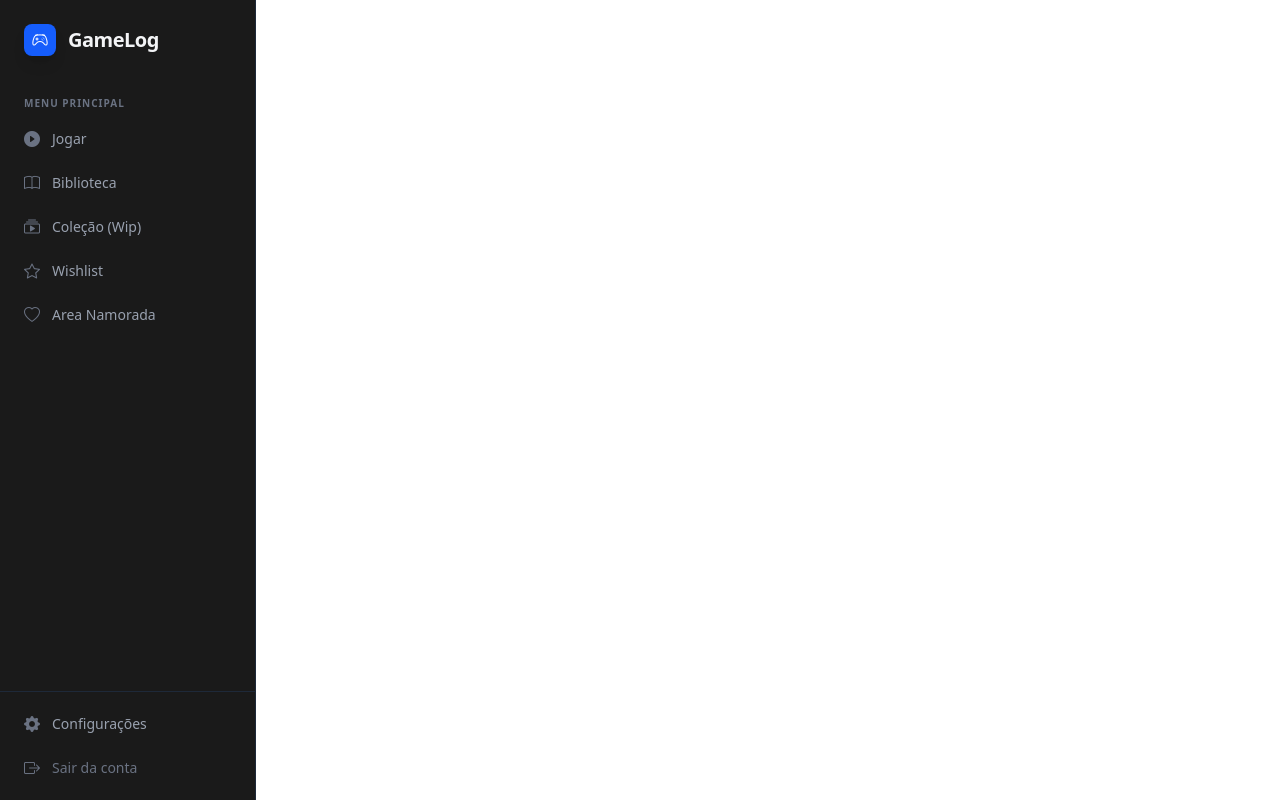
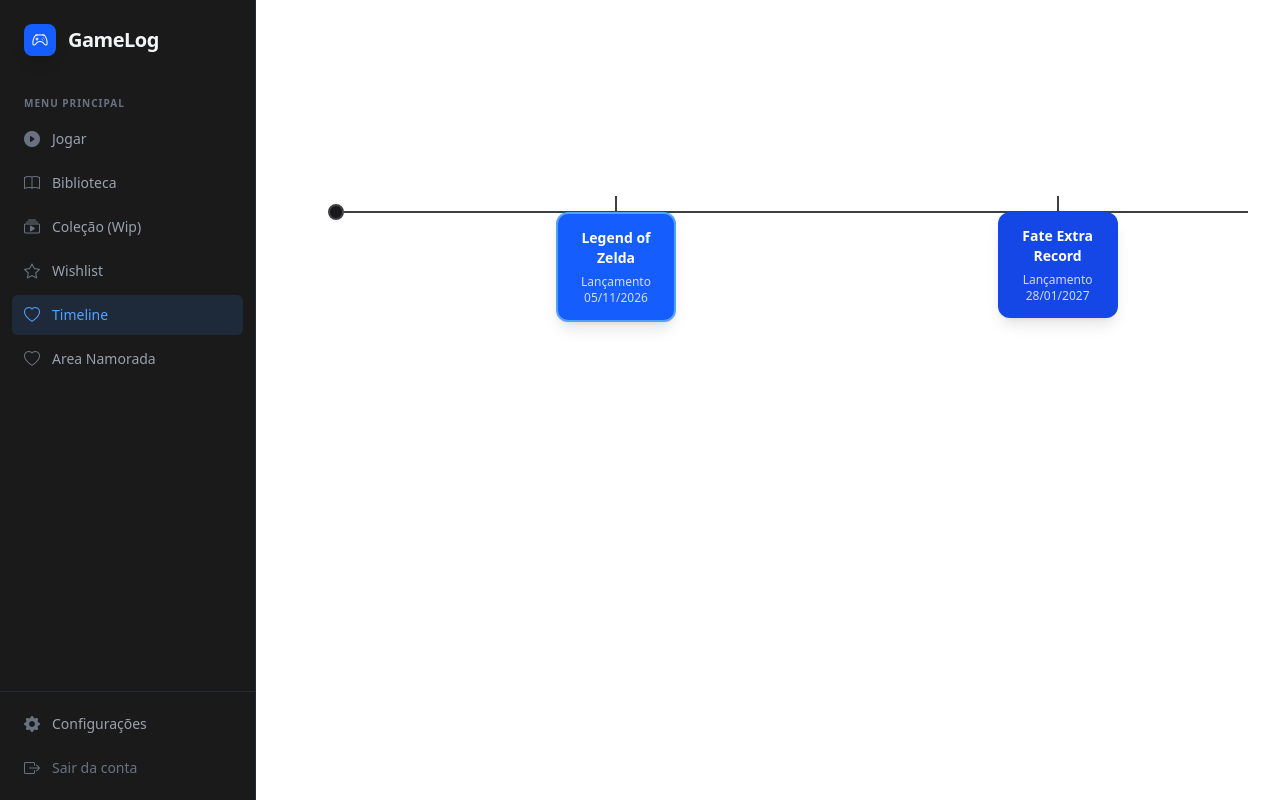
Before and after one commit to adilsonmd/games-backlog-app, a Vue app: page /timeline in a window 1280 px wide. Built offline with nearby package versions, Linux system fonts and the light colour scheme.

Commit message:
Cria página de timeline (WIP)

```diff
--- a/src/Components/Sidebar.vue
+++ b/src/Components/Sidebar.vue
@@ -11,6 +11,7 @@
   { path: '/biblioteca', label: 'Biblioteca', icon: 'bi-book' },
   { path: '/colecao', label: 'Coleção (Wip)', icon: 'bi-collection-play' },
   { path: '/wishlist', label: 'Wishlist', icon: 'bi-star' },
+  { path: '/timeline', label: 'Timeline', icon: 'bi-heart' },
   { path: '/namorada', label: 'Area Namorada', icon: 'bi-heart' }
 ]);
 
--- a/src/Games/GameManager/CreateGame.vue
+++ b/src/Games/GameManager/CreateGame.vue
@@ -3,6 +3,8 @@
 import MyModal from "@/Components/MyModal.vue";
 import GamesService from '@/services/GamesService';
 import IGDBService from "@/services/IGDBService";
+
+import platforms from "@/Helpers/PlatformsEnum";
 
 const props = defineProps({
     'isOpen': Boolean,
@@ -30,6 +32,7 @@
     titulo: '',
     statusCompra: 'Wishlist',
     status: 'Backlog',
+    lancamento: '',
     horasJogadas: 0,
     plataformaAdquirida: [],
     midiaDigital: false,
@@ -53,7 +56,11 @@
 const getGameDetails = async () => {
     try {
         const gameDetails = await GamesService.getById(props.gameId);
-        newGame.value = { ...gameDetails };
+
+        const dataFormatada = gameDetails?.lancamento ? String(gameDetails.lancamento).split("T")[0] : "";
+
+        newGame.value = { ...gameDetails, lancamento: dataFormatada};
+
     } catch (error) {
         console.log("Erro ao buscar detalhes do jogo: ", error);
     }
@@ -115,6 +122,7 @@
             titulo: '',
             statusCompra: 'Wishlist',
             status: 'Backlog',
+            lancamento: '',
             horasJogadas: 0,
             plataformaAdquirida: [],
             midiaDigital: false,
@@ -200,6 +208,11 @@
                     </select>
                 </div>
                 <div class="flex flex-col gap-1.5">
+                    <label class="text-[11px] uppercase tracking-wider text-gray-500 font-bold ml-1">Lançamento</label>
+                    <input v-model="newGame.lancamento" type="date"
+                        class="bg-[#252525] border border-gray-700 rounded-md px-3 py-2 text-sm text-gray-200 focus:border-blue-500 outline-none transition-all">
+                </div>
+                <div class="flex flex-col gap-1.5">
                     <label class="text-[11px] uppercase tracking-wider text-gray-500 font-bold ml-1">Horas
                         Jogadas</label>
                     <input v-model.number="newGame.horasJogadas" type="number"
@@ -210,7 +223,7 @@
                     <label class="text-[11px] uppercase tracking-wider text-gray-500 font-bold ml-1">Plataformas
                         Adquiridas</label>
                     <div class="flex flex-wrap gap-2">
-                        <label v-for="plat in ['PS4', 'PS5', 'PC', 'SWITCH']" :key="plat" class="cursor-pointer">
+                        <label v-for="plat in platforms" :key="plat" class="cursor-pointer">
                             <input type="checkbox" :value="plat" v-model="newGame.plataformaAdquirida"
                                 class="hidden peer">
                             <div
@@ -277,10 +290,6 @@
             <div class="p-4">
                 <!-- Conteúdo do modal IGDB aqui -->
 
-                <!-- <div class="panel">
-                    <code rows="200" disabled>{{ JSON.stringify(igdbGames) }}</code>
-                </div> -->
-
                 <template v-if="igdbGames && igdbGames.length > 0">
                     <ul>
                         <li v-for="(game, index) in igdbGames" :key="'igdb-' + index">
--- /dev/null
+++ b/src/Games/TimeLine/TimeLinePage.vue
@@ -0,0 +1,82 @@
+<script setup>
+import { ref } from 'vue'
+
+// Propriedades ou dados reativos para os itens da timeline
+const props = defineProps({
+  items: {
+    type: Array,
+    default: () => [
+      { id: 1, position: 15, title: 'Legend of Zelda', description: 'Lançamento 05/11/2026', active: true },
+      { id: 2, position: 38, title: 'Fate Extra Record', description: 'Lançamento 28/01/2027', active: false },
+      { id: 3, position: 65, title: 'Persona 4 Revival', description: 'Lançamento 20/02/2027', active: false },
+      { id: 4, position: 85, title: 'Final Fantasy VII Revelation', description: 'Lançamento 08/04/2027', active: false },
+    ]
+  }
+})
+
+const timelineContainer = ref(null)
+</script>
+
+<template>
+<!-- Wrapper ocupando 100% da área da página -->
+  <div class="w-full h-full p-8 flex flex-col box-border">
+    <!-- Cabeçalho -->
+    <h2 class="text-2xl font-bold text-white mb-6">Página Timeline</h2>
+
+    <!-- Container Rolável -->
+    <div class="timeline-scroll w-full flex-1 overflow-x-auto overflow-y-hidden py-10">
+
+      <!-- Linha do tempo expandida (largura maior para forçar o scroll) -->
+      <div class="relative w-[2000px] h-[220px] px-10 box-border">
+
+        <!-- Eixo Principal (Linha e Nós) -->
+        <div class="absolute top-[60px] left-[40px] right-[40px] flex items-center">
+          <div class="w-4 h-4 rounded-full border-2 border-zinc-700 bg-zinc-900 z-10"></div>
+          <div class="flex-1 h-[2px] bg-zinc-700"></div>
+          <div class="w-4 h-4 rounded-full border-2 border-zinc-700 bg-zinc-900 z-10"></div>
+        </div>
+
+        <!-- Itens da Timeline -->
+        <div class="absolute inset-x-[40px] inset-y-0">
+          <div
+            v-for="item in items"
+            :key="item.id"
+            class="absolute flex flex-col items-center -translate-x-1/2"
+            :style="{ left: item.position + '%' }"
+          >
+            <!-- Traço Vertical -->
+            <div class="absolute top-[52px] w-[2px] h-4 bg-zinc-700"></div>
+
+            <!-- Card do Evento -->
+            <div
+              class="absolute top-[68px] min-w-[120px] p-3.5 rounded-xl text-center text-white shadow-lg cursor-pointer transition-all duration-200 hover:-translate-y-1 hover:shadow-xl"
+              :class="item.active ? 'bg-blue-600 border-2 border-blue-400' : 'bg-blue-700'"
+            >
+              <span class="font-bold text-sm block">{{ item.title }}</span>
+              <p v-if="item.description" class="text-xs opacity-80 mt-1.5">{{ item.description }}</p>
+            </div>
+          </div>
+        </div>
+
+      </div>
+    </div>
+  </div>
+</template>
+
+<style scoped>
+/* Apenas o estilo da Scrollbar, que é mais prático em CSS tradicional */
+.timeline-scroll::-webkit-scrollbar {
+  height: 8px;
+}
+.timeline-scroll::-webkit-scrollbar-track {
+  background: #18181b; /* zinc-900 */
+  border-radius: 4px;
+}
+.timeline-scroll::-webkit-scrollbar-thumb {
+  background: #3f3f46; /* zinc-700 */
+  border-radius: 4px;
+}
+.timeline-scroll::-webkit-scrollbar-thumb:hover {
+  background: #52525b; /* zinc-600 */
+}
+</style>
--- /dev/null
+++ b/src/Helpers/PlatformsEnum.js
@@ -0,0 +1,5 @@
+const platforms = [
+    'PS4', 'PS5', 'PC', 'SWITCH', 'SWITCH2'
+];
+
+export default platforms;
--- a/src/router/index.js
+++ b/src/router/index.js
@@ -9,6 +9,7 @@
 import CollectionPage from '@/Games/CollectionPage.vue'
 
 import { createRouter, createWebHistory } from 'vue-router'
+import TimeLinePage from '@/Games/TimeLine/TimeLinePage.vue'
 
 const router = createRouter({
   history: createWebHistory(),
@@ -55,6 +56,11 @@
     component: NamoradaPage,
   },
   {
+    name: "Timeline",
+    path: "/timeline",
+    component: TimeLinePage
+  },
+  {
     name: "SettingsPage",
     path: "/setting",
     component: SettingsPage,
```
